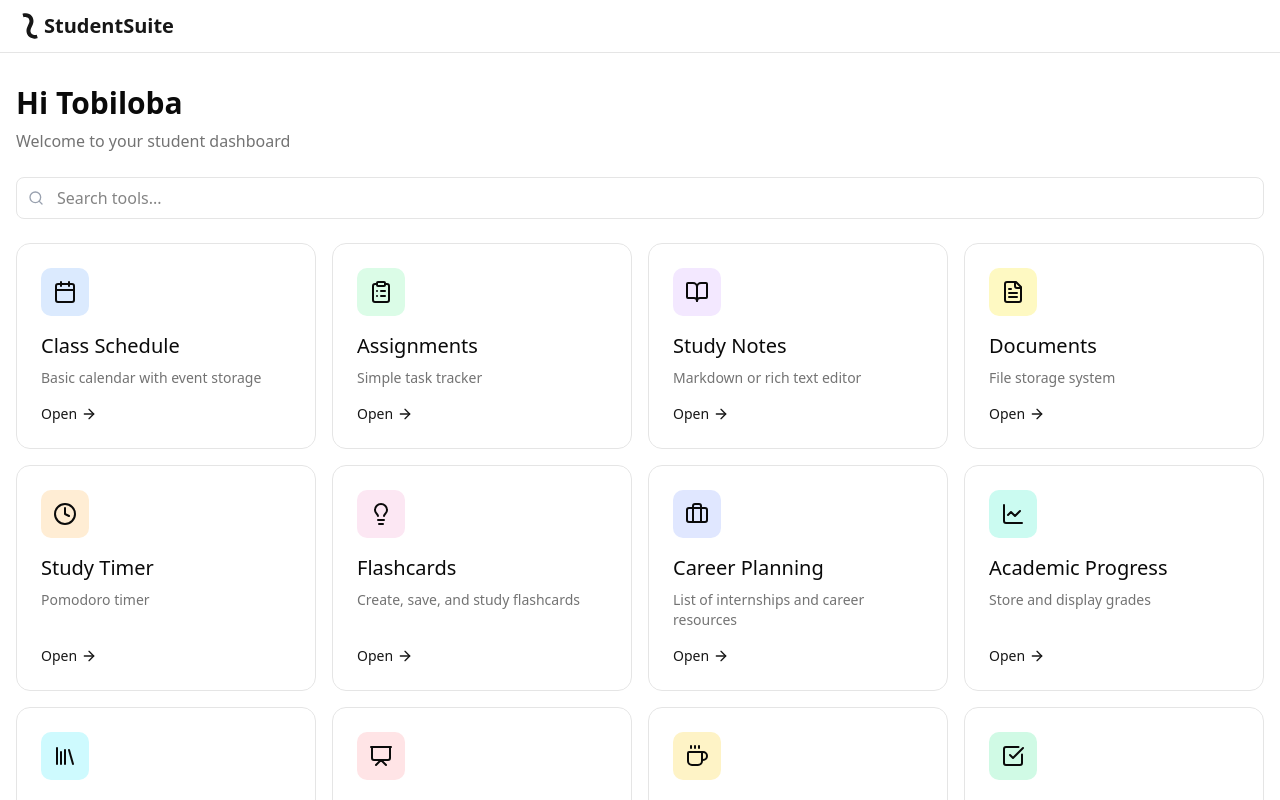
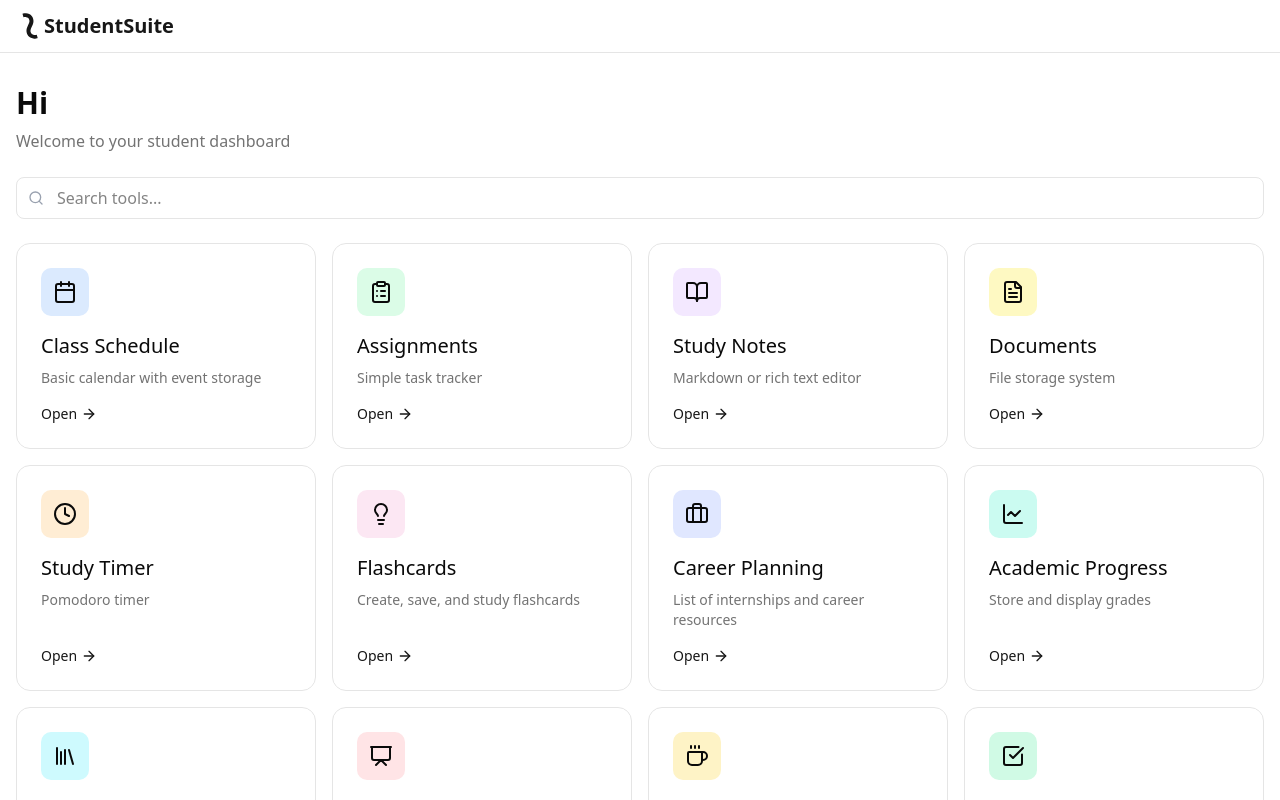
Before and after one commit to Intellihackz/student-suite-v1, a Next.js app: page /dashboard in a window 1280 px wide. Shown: the top 800 px of the page. Built offline with nearby package versions, Linux system fonts and the light colour scheme; no server answers.

Commit message:
update user greeting to display first name from Clerk authentication

```diff
--- a/src/components/dashboard/tool-dashboard.tsx
+++ b/src/components/dashboard/tool-dashboard.tsx
@@ -19,6 +19,7 @@ import {
   Music,
   Search
 } from "lucide-react";
+import { useAuth, useUser } from '@clerk/nextjs'
 
 // Tool interface to define the structure of each tool
 interface Tool {
@@ -142,6 +143,7 @@ export default function ToolDashboard() {
   const [mounted, setMounted] = useState(false);
   const [userName, setUserName] = useState("Student");
   const [searchQuery, setSearchQuery] = useState("");
+  const { user } = useUser()
 
   // Filter tools based on search query
   const filteredTools = tools.filter(tool =>
@@ -164,7 +166,7 @@ export default function ToolDashboard() {
     <div className="space-y-6">
       {/* User Greeting */}
       <div className="flex flex-col space-y-2">
-        <h1 className="text-3xl font-bold">Hi {userName}</h1>
+        <h1 className="text-3xl font-bold">Hi {user?.firstName}</h1>
         <p className="text-muted-foreground">Welcome to your student dashboard</p>
       </div>
 
```
